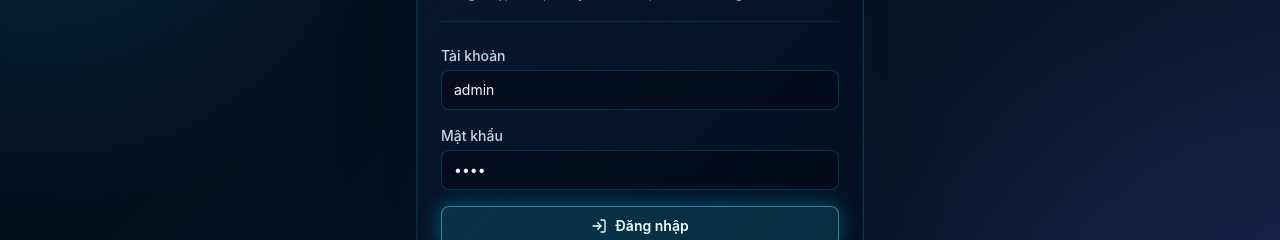
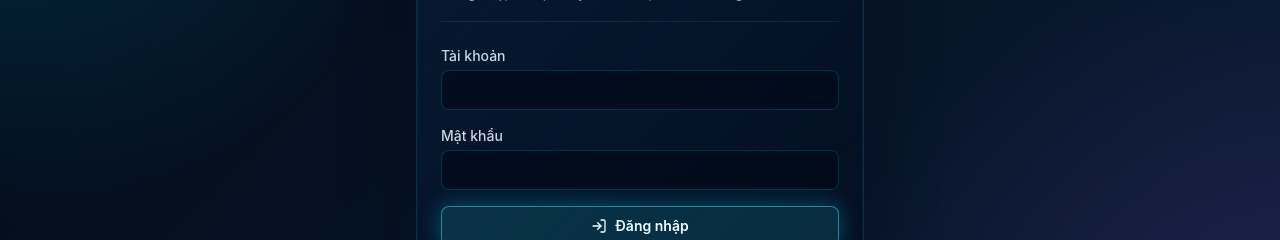
Before and after one commit to hoanganh10072-max/CSKH-QLY, a Next.js app in the folder apps/web/: page /login in a window 1280 px wide. Shown: the part 310-550 px from the top of the page. Built offline with nearby package versions, Linux system fonts and the light colour scheme; no server answers.

Commit message:
Bo tu dien thong tin dang nhap

```diff
--- a/apps/web/src/app/login/page.tsx
+++ b/apps/web/src/app/login/page.tsx
@@ -17,8 +17,8 @@ type LoginResponse = {
 
 export default function LoginPage() {
   const router = useRouter();
-  const [account, setAccount] = useState("admin");
-  const [password, setPassword] = useState("1007");
+  const [account, setAccount] = useState("");
+  const [password, setPassword] = useState("");
   const [error, setError] = useState("");
   const [loading, setLoading] = useState(false);
 
@@ -43,7 +43,7 @@ export default function LoginPage() {
 
   return (
     <main className="relative grid min-h-screen place-items-center overflow-hidden bg-[#020817] bg-[radial-gradient(circle_at_0%_12%,_rgba(0,212,255,0.18),_transparent_30%),radial-gradient(circle_at_100%_88%,_rgba(168,85,247,0.16),_transparent_32%),linear-gradient(135deg,#020817_0%,#061426_52%,#081B33_100%)] px-4 py-8 text-slate-100">
-      <form onSubmit={submit} className="relative z-10 w-full max-w-md">
+      <form onSubmit={submit} className="relative z-10 w-full max-w-md" autoComplete="off">
         <GlassCard className="p-6">
         <div className="mb-6 border-b border-cyan-300/10 pb-4">
           <div className="mb-3 grid h-12 w-20 place-items-center rounded-lg border border-cyan-300/[0.35] bg-cyan-300/[0.12] text-[11px] font-black text-cyan-50 shadow-neon">MSCILABS</div>
@@ -53,7 +53,7 @@ export default function LoginPage() {
 
         <label className="mb-4 block">
           <span className="mb-1 block text-sm font-medium text-slate-300">Tài khoản</span>
-          <Input value={account} onChange={(event) => setAccount(event.target.value)} autoComplete="username" />
+          <Input value={account} onChange={(event) => setAccount(event.target.value)} autoComplete="off" />
         </label>
 
         <label className="mb-4 block">
@@ -62,7 +62,7 @@ export default function LoginPage() {
             value={password}
             onChange={(event) => setPassword(event.target.value)}
             type="password"
-            autoComplete="current-password"
+            autoComplete="new-password"
           />
         </label>
 
```
